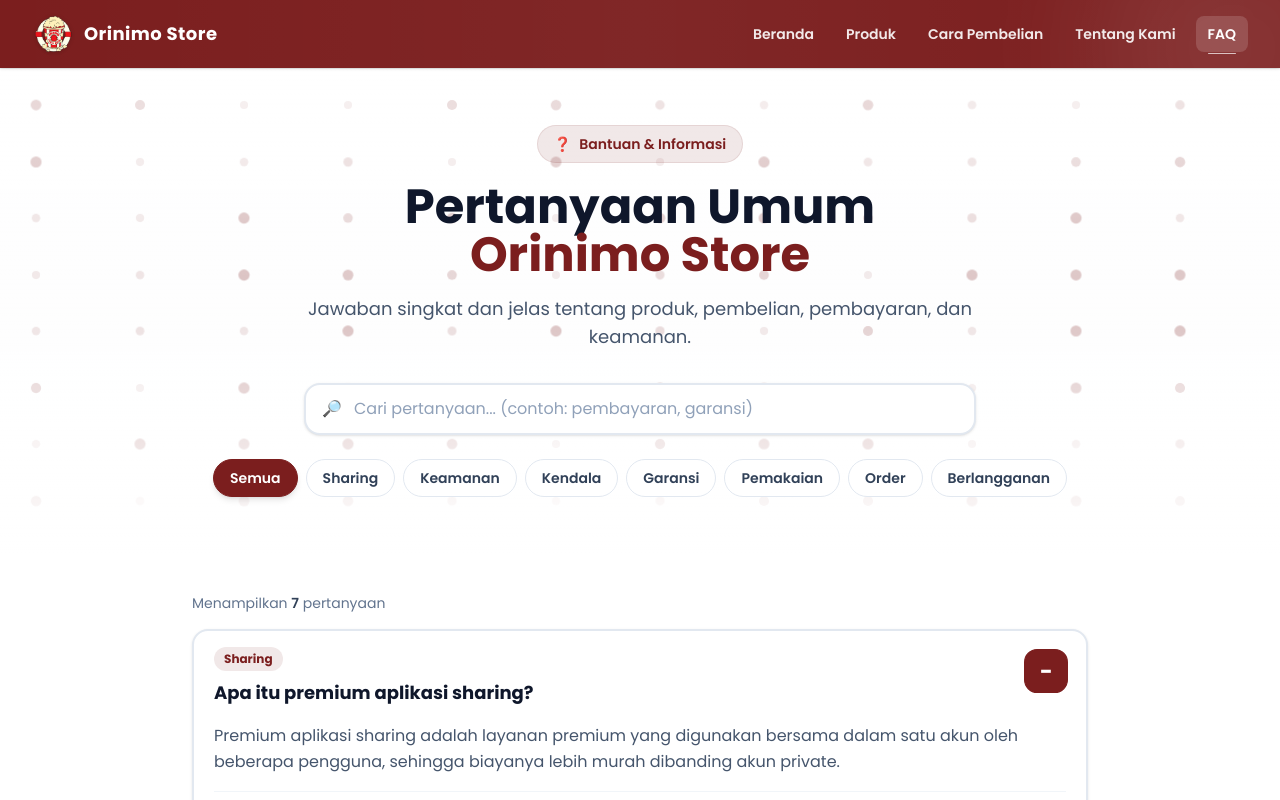
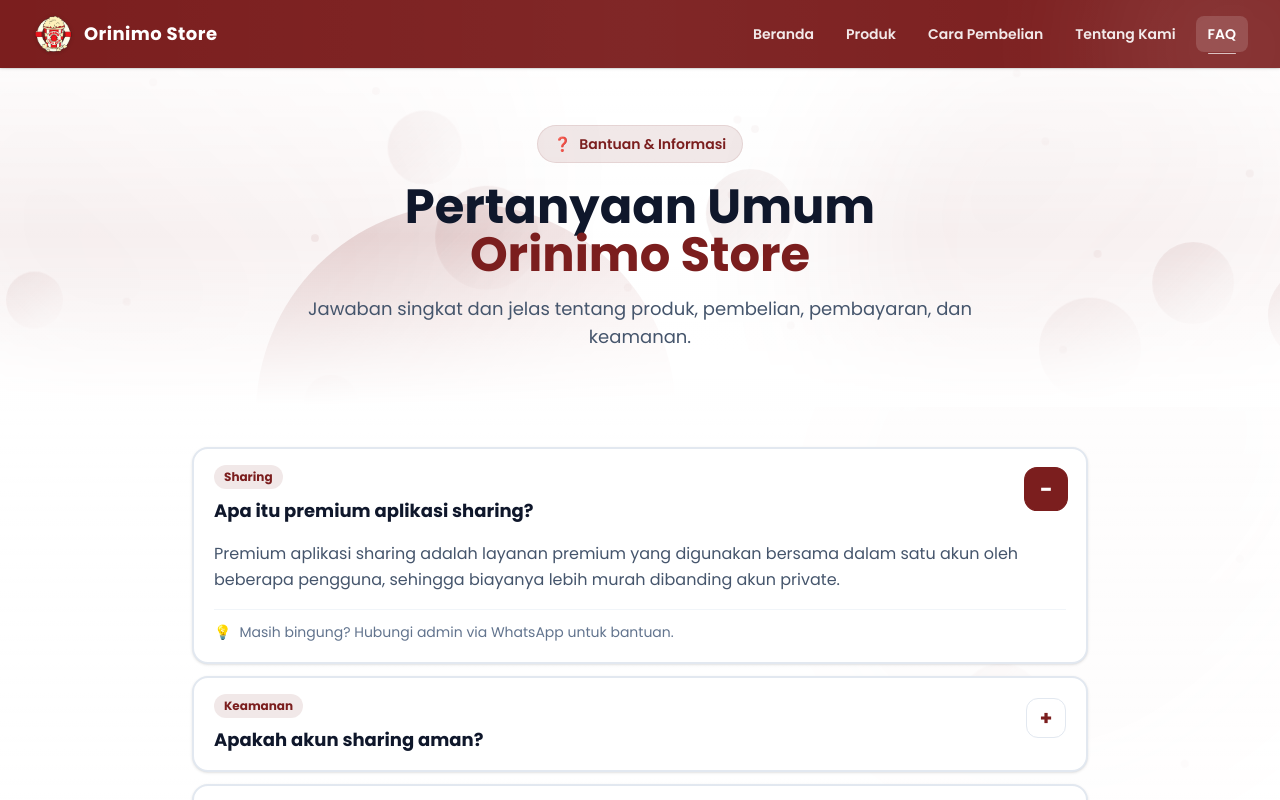
Before and after one commit to chandraputra06/orinimo-web, a React (Vite) app: page /faq in a window 1280 px wide. Shown: the top 800 px of the page. Built offline with nearby package versions, Linux system fonts and the light colour scheme.

Commit message:
ui(faq): improve background animation #11

```diff
--- a/src/pages/FAQ.jsx
+++ b/src/pages/FAQ.jsx
@@ -1,35 +1,123 @@
-import React, { useMemo, useState, useEffect } from "react";
+import React, { useEffect, useState } from "react";
 import AOS from "aos";
 import "aos/dist/aos.css";
 
 const BRAND = "#7B1E1E";
 
-// Dot Matrix Background Component
-const DotMatrix = () => {
+// ✅ Background animasi (sama seperti HowToBuy / Home)
+const GradientOrbs = () => {
   return (
     <div className="absolute inset-0 overflow-hidden pointer-events-none">
       <style>{`
-        @keyframes dot-pulse {
-          0%, 100% { opacity: 0.15; transform: scale(1); }
-          50% { opacity: 0.45; transform: scale(1.4); }
+        @keyframes float-orb {
+          0%, 100% { transform: translate3d(0, 0, 0) scale(1); }
+          25% { transform: translate3d(28px, -28px, 0) scale(1.08); }
+          50% { transform: translate3d(-18px, -42px, 0) scale(0.95); }
+          75% { transform: translate3d(18px, -22px, 0) scale(1.04); }
         }
 
-        .dot {
-          animation: dot-pulse 3s ease-in-out infinite;
+        @keyframes pulse-glow {
+          0%, 100% { opacity: 0.25; filter: blur(60px); }
+          50% { opacity: 0.55; filter: blur(85px); }
+        }
+
+        .orb {
+          animation: float-orb 20s ease-in-out infinite, pulse-glow 8s ease-in-out infinite;
+          will-change: transform, opacity, filter;
         }
       `}</style>
 
-      <div className="absolute inset-0 grid grid-cols-12 gap-8 p-8">
-        {[...Array(96)].map((_, i) => (
       <div
-            key={i}
-            className="dot w-2 h-2 rounded-full bg-[#7B1E1E]"
+        className="orb absolute top-[-10%] right-[-5%] w-[520px] h-[520px] rounded-full bg-gradient-to-br from-[#7B1E1E]/25 via-[#9B2E2E]/15 to-transparent"
+        style={{ animationDelay: "0s" }}
+      />
+      <div
+        className="orb absolute bottom-[-15%] left-[-10%] w-[620px] h-[620px] rounded-full bg-gradient-to-tr from-[#7B1E1E]/22 via-[#9B2E2E]/12 to-transparent"
+        style={{ animationDelay: "3s" }}
+      />
+      <div
+        className="orb absolute top-[40%] left-[20%] w-[420px] h-[420px] rounded-full bg-gradient-to-br from-[#7B1E1E]/18 via-[#9B2E2E]/10 to-transparent"
+        style={{ animationDelay: "6s" }}
+      />
+    </div>
+  );
+};
+
+const FloatingParticles = () => {
+  const particlesSmall = React.useMemo(
+    () =>
+      [...Array(18)].map((_, i) => ({
+        id: `s-${i}`,
+        left: `${Math.random() * 100}%`,
+        top: `${Math.random() * 100}%`,
+        delay: `${Math.random() * 5}s`,
+        duration: `${10 + Math.random() * 10}s`,
+        opacity: 0.15 + Math.random() * 0.15,
+      })),
+    []
+  );
+
+  const particlesMed = React.useMemo(
+    () =>
+      [...Array(8)].map((_, i) => {
+        const size = 40 + Math.random() * 70;
+        return {
+          id: `m-${i}`,
+          size,
+          left: `${Math.random() * 100}%`,
+          top: `${Math.random() * 100}%`,
+          delay: `${Math.random() * 5}s`,
+          duration: `${14 + Math.random() * 10}s`,
+        };
+      }),
+    []
+  );
+
+  return (
+    <div className="absolute inset-0 overflow-hidden pointer-events-none">
+      <style>{`
+        @keyframes float {
+          0%, 100% { transform: translate3d(0, 0, 0); }
+          25% { transform: translate3d(10px, -18px, 0); }
+          50% { transform: translate3d(-10px, -36px, 0); }
+          75% { transform: translate3d(6px, -18px, 0); }
+        }
+        .particle {
+          animation-name: float;
+          animation-timing-function: ease-in-out;
+          animation-iteration-count: infinite;
+          will-change: transform;
+        }
+      `}</style>
+
+      {particlesSmall.map((p) => (
+        <div
+          key={p.id}
+          className="particle absolute w-2 h-2 rounded-full bg-[#7B1E1E]/20"
           style={{
-              animationDelay: `${Math.random() * 3}s`,
+            left: p.left,
+            top: p.top,
+            animationDelay: p.delay,
+            animationDuration: p.duration,
+            opacity: p.opacity,
           }}
         />
       ))}
-      </div>
+
+      {particlesMed.map((p) => (
+        <div
+          key={p.id}
+          className="particle absolute rounded-full bg-gradient-to-br from-[#7B1E1E]/10 to-transparent"
+          style={{
+            width: `${p.size}px`,
+            height: `${p.size}px`,
+            left: p.left,
+            top: p.top,
+            animationDelay: p.delay,
+            animationDuration: p.duration,
+          }}
+        />
+      ))}
     </div>
   );
 };
@@ -69,14 +157,12 @@
   {
     category: "Pemakaian",
     question: "Apakah cocok untuk pemakaian jangka panjang?",
-    answer:
-      "Cocok jika mengikuti aturan dan tidak sering login–logout.",
+    answer: "Cocok jika mengikuti aturan dan tidak sering login–logout.",
   },
   {
     category: "Order",
     question: "Cara order bagaimana?",
-    answer:
-      "Bisa lihat pada halaman Cara Pembelian.",
+    answer: "Bisa lihat pada halaman Cara Pembelian.",
   },
   {
     category: "Berlangganan",
@@ -90,12 +176,8 @@
   },
 ];
 
-const CATEGORIES = ["Semua", ...Array.from(new Set(faqs.map((f) => f.category)))];
-
 const FAQ = () => {
   const [openIndex, setOpenIndex] = useState(0);
-  const [query, setQuery] = useState("");
-  const [activeCat, setActiveCat] = useState("Semua");
 
   useEffect(() => {
     AOS.init({
@@ -105,43 +187,28 @@
       offset: 80,
     });
 
-    // ✅ Set title tab khusus halaman FAQ
     document.title = "Orinimo Store - FAQ";
-
-    // ✅ Scroll ke atas saat halaman dibuka
     window.scrollTo({ top: 0, behavior: "smooth" });
   }, []);
-
-  const filtered = useMemo(() => {
-    const q = query.trim().toLowerCase();
-    return faqs.filter((f) => {
-      const catOk = activeCat === "Semua" ? true : f.category === activeCat;
-      const qOk =
-        !q ||
-        f.question.toLowerCase().includes(q) ||
-        f.answer.toLowerCase().includes(q);
-      return catOk && qOk;
-    });
-  }, [query, activeCat]);
 
   const toggleFAQ = (idx) => setOpenIndex(openIndex === idx ? null : idx);
 
   return (
     <div className="min-h-screen bg-white font-poppins">
-      {/* Hero Section dengan Dot Matrix Background */}
-      <section className="relative overflow-hidden bg-gradient-to-b from-white via-slate-50/30 to-white py-14 px-4">
-        {/* Dot Matrix Background */}
-        <DotMatrix />
-
-        {/* Gradient Overlay untuk smooth transition */}
-        <div className="absolute inset-0 bg-gradient-to-b from-white/60 via-white/40 to-white pointer-events-none" />
+      {/* HERO */}
+      <section className="relative overflow-hidden bg-white py-14 px-4">
+        <GradientOrbs />
+        <FloatingParticles />
+        <div className="absolute inset-0 bg-gradient-to-b from-white/70 via-transparent to-white pointer-events-none" />
 
         <div className="container-page relative z-10 text-center">
           <div
             data-aos="fade-up"
             className="inline-flex items-center gap-2 rounded-full bg-[#7B1E1E]/10 px-4 py-2 text-sm font-semibold text-[#7B1E1E] border border-[#7B1E1E]/10"
           >
-            <span aria-hidden className="animate-pulse">❓</span>
+            <span aria-hidden className="animate-pulse">
+              ❓
+            </span>
             Bantuan & Informasi
           </div>
 
@@ -161,86 +228,18 @@
           >
             Jawaban singkat dan jelas tentang produk, pembelian, pembayaran, dan keamanan.
           </p>
-
-          {/* Search */}
-          <div data-aos="zoom-in" data-aos-delay="300" className="mt-8 max-w-2xl mx-auto">
-            <div className="group flex items-center gap-3 rounded-2xl bg-white border-2 border-slate-200 shadow-sm px-4 py-3 hover:border-[#7B1E1E]/30 focus-within:border-[#7B1E1E]/40 focus-within:ring-4 focus-within:ring-[#7B1E1E]/10 transition-all">
-              <span className="text-slate-400 group-focus-within:text-[#7B1E1E] transition-colors">🔎</span>
-              <input
-                value={query}
-                onChange={(e) => {
-                  setQuery(e.target.value);
-                  setOpenIndex(null);
-                }}
-                placeholder="Cari pertanyaan... (contoh: pembayaran, garansi)"
-                className="w-full bg-transparent outline-none text-slate-700 placeholder:text-slate-400"
-              />
-              {query && (
-                <button
-                  onClick={() => setQuery("")}
-                  className="text-sm font-semibold text-[#7B1E1E] hover:opacity-70 transition-opacity"
-                >
-                  Reset
-                </button>
-              )}
-            </div>
-          </div>
-
-          {/* Categories */}
-          <div
-            data-aos="fade-up"
-            data-aos-delay="400"
-            className="mt-6 flex flex-wrap justify-center gap-2"
-          >
-            {CATEGORIES.map((c, i) => {
-              const active = c === activeCat;
-              return (
-                <button
-                  key={c}
-                  data-aos="fade-up"
-                  data-aos-delay={420 + i * 50}
-                  onClick={() => {
-                    setActiveCat(c);
-                    setOpenIndex(null);
-                  }}
-                  className={[
-                    "px-4 py-2 rounded-full text-sm font-semibold border transition-all hover:scale-105",
-                    active
-                      ? "bg-[#7B1E1E] text-white border-[#7B1E1E] shadow-md"
-                      : "bg-white text-slate-700 border-slate-200 hover:border-[#7B1E1E]/30",
-                  ].join(" ")}
-                >
-                  {c}
-                </button>
-              );
-            })}
-          </div>
         </div>
       </section>
 
-      {/* Content Section - Padding dikurangi */}
-      <section className="px-4 py-10 bg-white">
-        <div className="max-w-4xl mx-auto">
-          {/* Result count */}
-          <div className="mb-4 text-sm text-slate-500">
-            Menampilkan <span className="font-semibold text-slate-700">{filtered.length}</span> pertanyaan
-          </div>
+      {/* CONTENT */}
+      <section className="relative overflow-hidden px-4 py-10 bg-white">
+        <GradientOrbs />
+        <FloatingParticles />
+        <div className="absolute inset-0 bg-gradient-to-b from-white/85 via-white/70 to-white pointer-events-none" />
 
+        <div className="max-w-4xl mx-auto relative z-10">
           <div className="space-y-3">
-            {filtered.length === 0 ? (
-              <div
-                data-aos="fade-up"
-                className="rounded-2xl border border-slate-200 bg-slate-50 p-8 text-center"
-              >
-                <div className="text-5xl mb-3">🔍</div>
-                <p className="text-slate-600">
-                  Tidak ada hasil untuk pencarian <span className="font-semibold">"{query}"</span>.
-                  <br />
-                  Coba kata kunci lain ya.
-                </p>
-              </div>
-            ) : (
-              filtered.map((faq, idx) => {
+            {faqs.map((faq, idx) => {
               const isOpen = openIndex === idx;
               return (
                 <div
@@ -298,25 +297,21 @@
                   </div>
                 </div>
               );
-              })
-            )}
+            })}
           </div>
 
-          {/* Bottom CTA - Margin dikurangi */}
+          {/* Bottom CTA */}
           <div
             data-aos="fade-up"
             data-aos-delay="200"
             className="mt-8 relative rounded-3xl bg-gradient-to-r from-[#7B1E1E] to-[#9B2E2E] text-white p-7 md:p-8 flex flex-col md:flex-row items-center justify-between gap-5 shadow-xl shadow-[#7B1E1E]/20 overflow-hidden"
           >
-            {/* Decorative elements */}
             <div className="absolute top-0 right-0 w-48 h-48 bg-white/5 rounded-full blur-3xl" />
             <div className="absolute bottom-0 left-0 w-40 h-40 bg-white/5 rounded-full blur-3xl" />
 
             <div className="relative z-10">
               <h4 className="text-xl md:text-2xl font-bold">Butuh bantuan cepat?</h4>
-              <p className="mt-1 text-white/90">
-                Chat admin, kami bantu jawab pertanyaan kamu.
-              </p>
+              <p className="mt-1 text-white/90">Chat admin, kami bantu jawab pertanyaan kamu.</p>
             </div>
 
             <a
```
Lines whose indentation alone changed are shown as unchanged.
